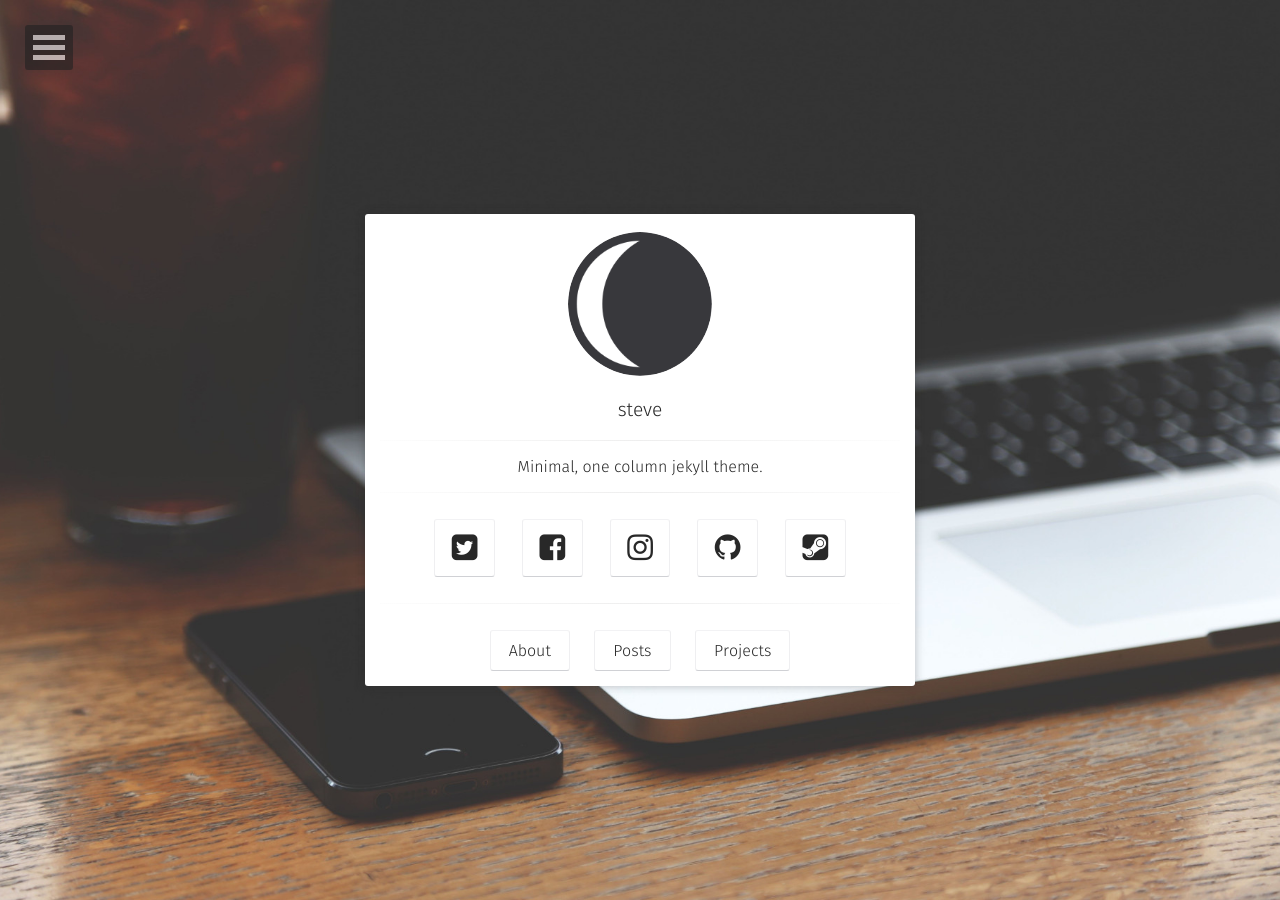
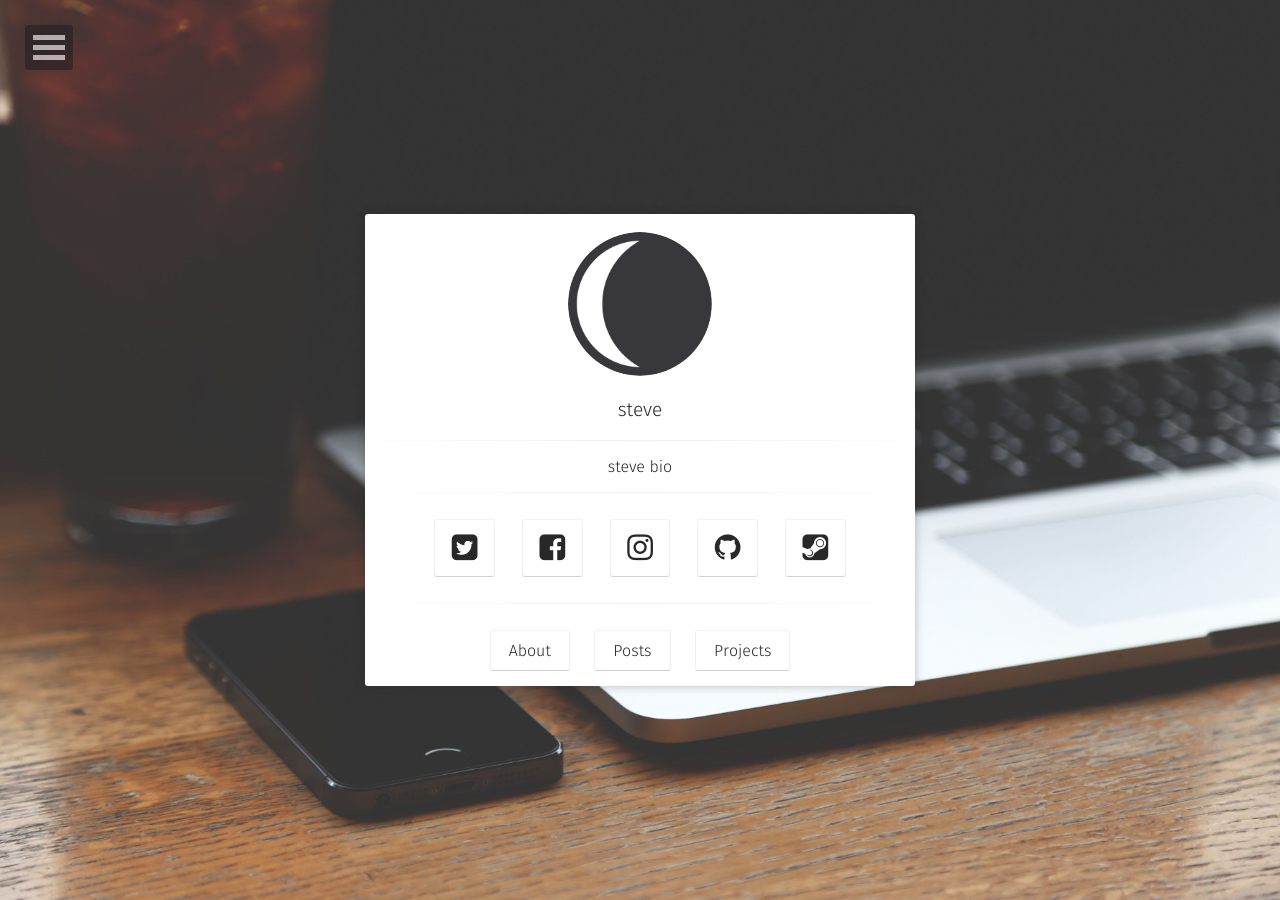
Before and after one commit to EdgeJH/exitst8.github.io, a Jekyll site: the page built from index.html, in a window 1280 px wide. Built offline with Jekyll 4.4.1, drawn with Linux system fonts in a browser that asks for light colours; some web fonts are replaced.

Commit message:
Update _config.yml

```diff
--- a/_config.yml
+++ b/_config.yml
@@ -1,14 +1,14 @@
 # Site
 title:              steve
-bio:                'Minimal, one column jekyll theme.'
-description:        "Moon is a minimal, one column jekyll theme for your blog."
+bio:                'steve bio'
+description:        "steve description"
 reading_time:       true
 words_per_minute:   200
 logo:               'assets/img/logo.png'
 background:         'assets/img/placeholder-big.jpg'
 tiled_bg:           false   # Set this true if you want to tile your background image, otherwise it will be covered
 locale:             en_US
-url:                https://exitst8.github.io/ #https://taylantatli.github.io/Moon
+url:                https://exitst8.github.io #https://taylantatli.github.io/Moon
 
 # Jekyll
 permalink:          # /:title/
```
